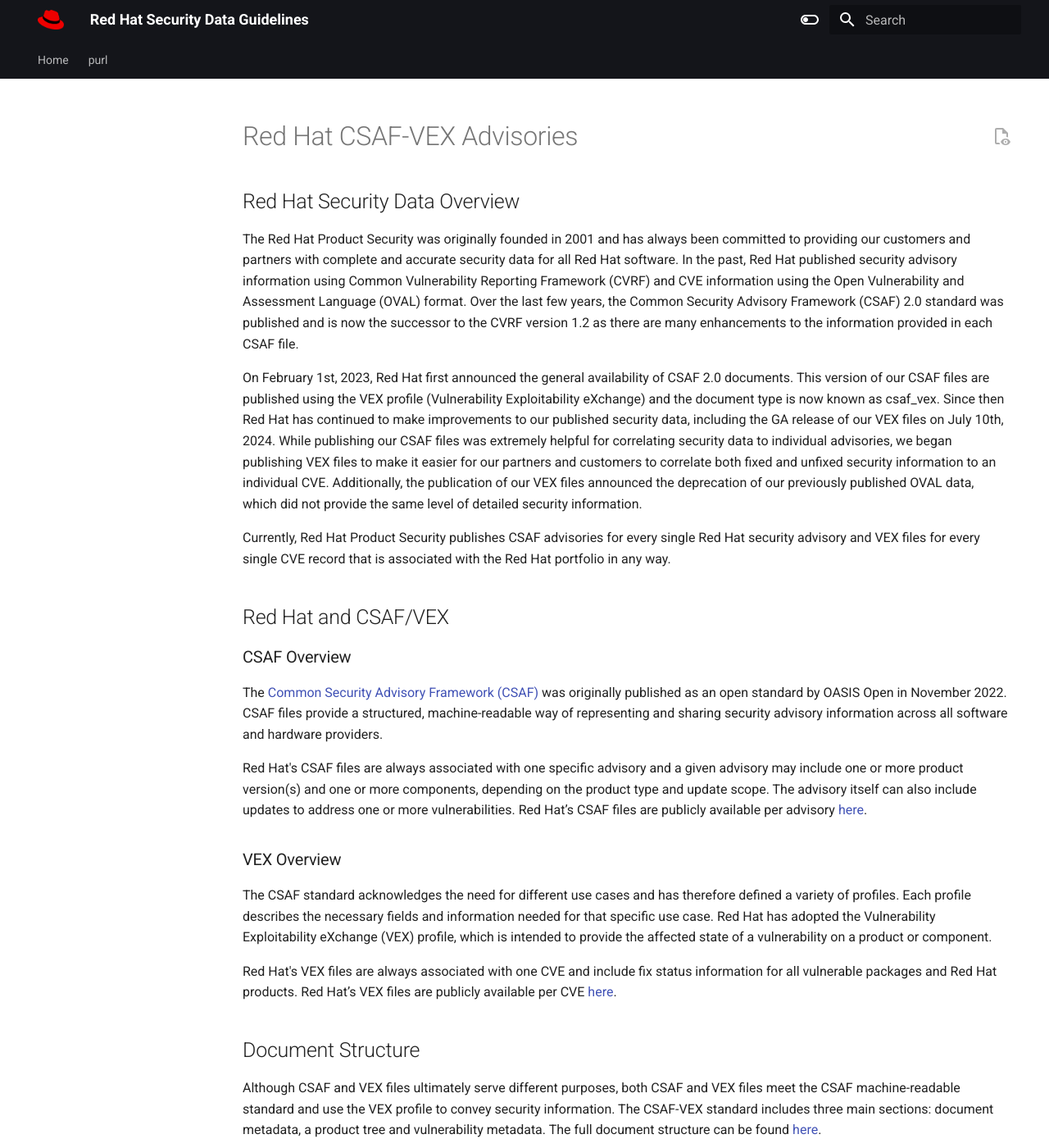
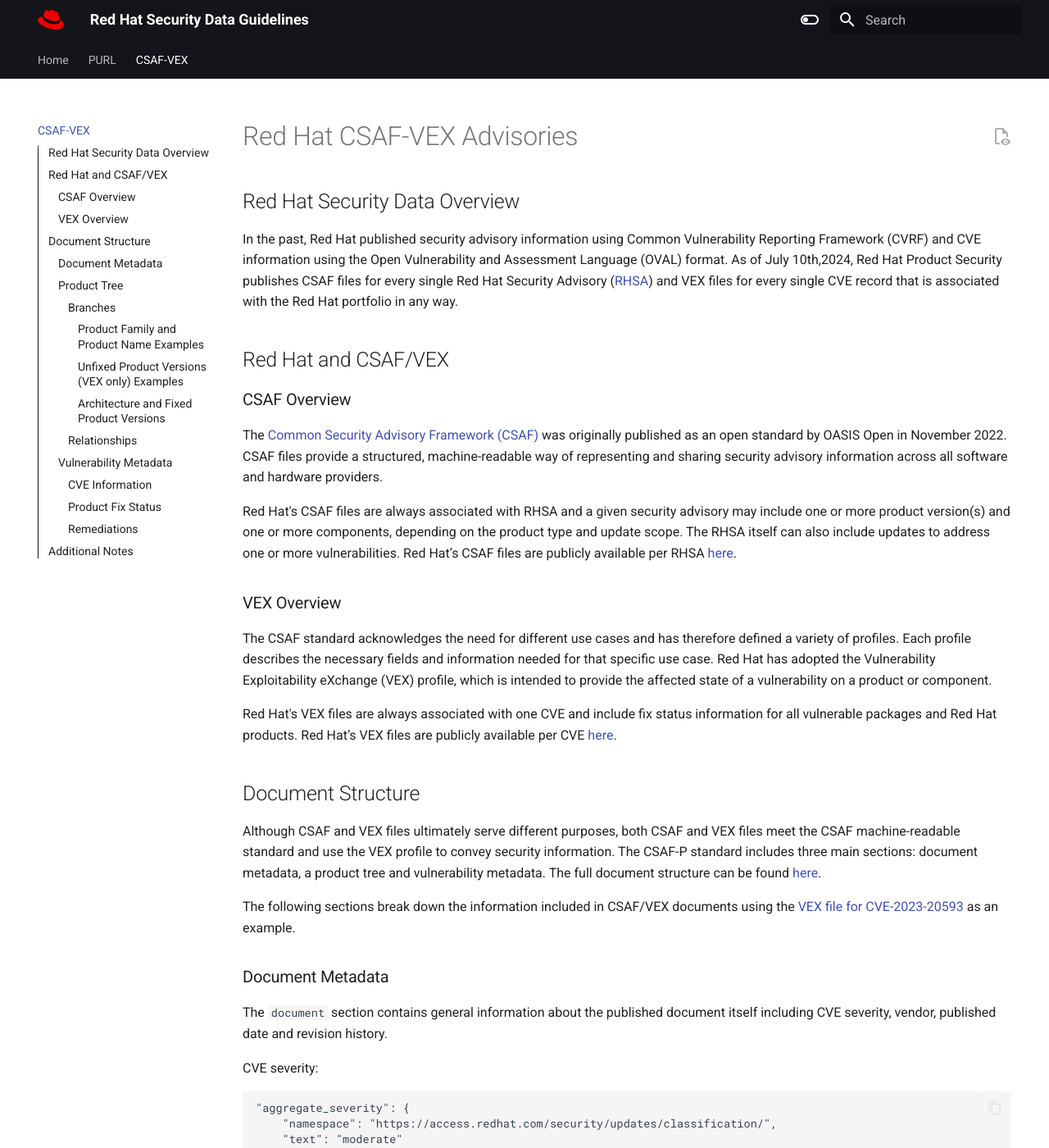
Before and after one commit to RedHatProductSecurity/security-data-guidelines, an MkDocs documentation site: the page built from docs/csaf-vex.md, in a window 1280 px wide and 1400 px high. Shown: the whole window at 82% size. Built offline with MkDocs 1.6.1 and Material for MkDocs 9.7.7, drawn with Linux system fonts in a browser that asks for light colours; some of the changed text lies outside the part shown.

Commit message:
Updates based on feedback

```diff
--- a/docs/csaf-vex.md
+++ b/docs/csaf-vex.md
@@ -1,23 +1,10 @@
 # Red Hat CSAF-VEX Advisories
 
 ## Red Hat Security Data Overview
-The Red Hat Product Security was originally founded in 2001 and has always been committed to providing our customers
-and partners with complete and accurate security data for all Red Hat software. In the past, Red Hat published security
-advisory information using Common Vulnerability Reporting Framework (CVRF) and CVE information using the Open
-Vulnerability and Assessment Language (OVAL) format. Over the last few years, the Common Security Advisory Framework
-(CSAF) 2.0 standard was published and is now the successor to the CVRF version 1.2 as there are many enhancements to the
-information provided in each CSAF file.
-
-On February 1st, 2023, Red Hat first announced the general availability of CSAF 2.0 documents. This version of our CSAF
-files are published using the VEX profile (Vulnerability Exploitability eXchange) and the document type is now known as
-csaf_vex. Since then Red Hat has continued to make improvements to our published security data, including the GA release
-of our VEX files on July 10th, 2024. While publishing our CSAF files was extremely helpful for correlating security data
-to individual advisories, we began publishing VEX files to make it easier for our partners and customers to correlate
-both fixed and unfixed security information to an individual CVE. Additionally, the publication of our VEX files
-announced the deprecation of our previously published OVAL data, which did not provide the same level of detailed
-security information.
-
-Currently, Red Hat Product Security publishes CSAF advisories for every single Red Hat security advisory and VEX files
+In the past, Red Hat published security advisory information using Common Vulnerability Reporting Framework (CVRF) and
+CVE information using the Open Vulnerability and Assessment Language (OVAL) format. As of July 10th,2024, Red Hat
+Product Security publishes CSAF files for every single Red Hat Security Advisory
+([RHSA](https://access.redhat.com/articles/explaining_redhat_errata)) and VEX files
 for every single CVE record that is associated with the Red Hat portfolio in any way.
 
 ## Red Hat and CSAF/VEX
@@ -26,9 +13,9 @@ The [Common Security Advisory Framework (CSAF)](https://docs.oasis-open.org/csaf
 was originally published as an open standard by OASIS Open in November 2022. CSAF files provide a structured,
 machine-readable way of representing and sharing security advisory information across all software and hardware providers.
 
-Red Hat's CSAF files are always associated with one specific advisory and a given advisory may include one or more product
-version(s) and one or more components, depending on the product type and update scope. The advisory itself can also
-include updates to address one or more vulnerabilities. Red Hat’s CSAF files are publicly available per advisory
+Red Hat's CSAF files are always associated with RHSA and a given security advisory may include one or more product
+version(s) and one or more components, depending on the product type and update scope. The RHSA itself can also
+include updates to address one or more vulnerabilities. Red Hat’s CSAF files are publicly available per RHSA
 [here](security.access.redhat.com/data).
 
 ### VEX Overview
@@ -43,13 +30,13 @@ and Red Hat products. Red Hat’s VEX files are publicly available per CVE
 
 ## Document Structure
 Although CSAF and VEX files ultimately serve different purposes, both CSAF and VEX files meet the
-CSAF machine-readable standard and use the VEX profile to convey security information. The CSAF-VEX standard includes
+CSAF machine-readable standard and use the VEX profile to convey security information. The CSAF-P standard includes
 three main sections: document metadata, a product tree and vulnerability metadata. The full document structure can
 be found
 [here](https://github.com/RedHatProductSecurity/security-data-guidelines/blob/csaf-vex-guidelines/docs/csaf-vex.json).
 
 The following sections break down the information included in CSAF/VEX documents using the
-[VEX file for CVE-2023-20593](https://access.redhat.com/security/data/csaf/v2/vex/2022/cve-2023-20593.json) as an example.
+[VEX file for CVE-2023-20593](https://access.redhat.com/security/data/csaf/v2/vex/2023/cve-2023-20593.json) as an example.
 
 ### Document Metadata
 The `document` section contains general information about the published document itself including CVE severity, vendor,
@@ -147,12 +134,12 @@ object would look like:
 
 All nested objects included in the `branches` object of the `vendor` category fall into the following subcategories:
 * `product_family`: Represents a general Red Hat product stream and includes one or more
-nested objects of the `product_name` category .
+nested objects of the `product_name` category.
 * `product_name`: Represents a specific product release and is always nested under the
-corresponding "product_family"
+corresponding `product_family` category.
 * `product_version`: Represents a specific component. When displayed unnested, the
 component is not fixed yet and will not include a specific version number. Note: This will only be present in VEX files
-since CSAF files are per advisory and will only include fixed components.
+since CSAF files are per RHSA and will only include fixed components.
 * `architecture`: Represents fixed components by their architecture and includes nested
   "product_version" objects. These "product_version" will be fixed and provide the specific version number.
 
@@ -188,7 +175,8 @@ is the `product_name` object Red Hat Enterprise Linux 6 with the CPE "cpe:/o:red
 
 ##### Unfixed Product Versions (VEX only) Examples
 The `product_version` category includes information about a specific affected package. The `product_version` object will
-always include the name of the component, a product ID and a product identification helper in the form of a PURL. When
+always include the name of the component, a product ID and a product identification helper in the form of a
+[PURL](https://redhatproductsecurity.github.io/security-data-guidelines/purl/). When
 displayed unnested under an `architecture` object, the `name` attribute will not reference a specific version number
 because these components are unfixed. Again, these unfixed `product_version` components will only be found in VEX files
 since CSAF files always represent a released RHSA.
@@ -213,7 +201,8 @@ an architecture format.
 ##### Architecture and Fixed Product Versions
 Similarly to the `product_family` object, the `architecture` category represents a specific architecture for packages
 and includes one or more `product_version` objects. As before, the `product_version` category will still include the same
-information: the name of the component, a product ID and product identification helper in the form of a PURL. However,
+information: the name of the component, a product ID and product identification helper in the form of a
+[PURL](https://redhatproductsecurity.github.io/security-data-guidelines/purl/). However,
 when `product_versions` are nested under `architecture` object, they are fixed components and the `name` attribute will
 include a specific version number and the specific architecture format.
 
--- a/mkdocs.yml
+++ b/mkdocs.yml
@@ -33,7 +33,8 @@ theme:
 
 nav:
   - Home: "index.md"
-  - purl: "purl.md"
+  - PURL: "purl.md"
+  - CSAF-VEX: "csaf-vex.md"
 
 plugins:
   - social
```
Also changed, not shown: README.md (+1 -1 lines).
